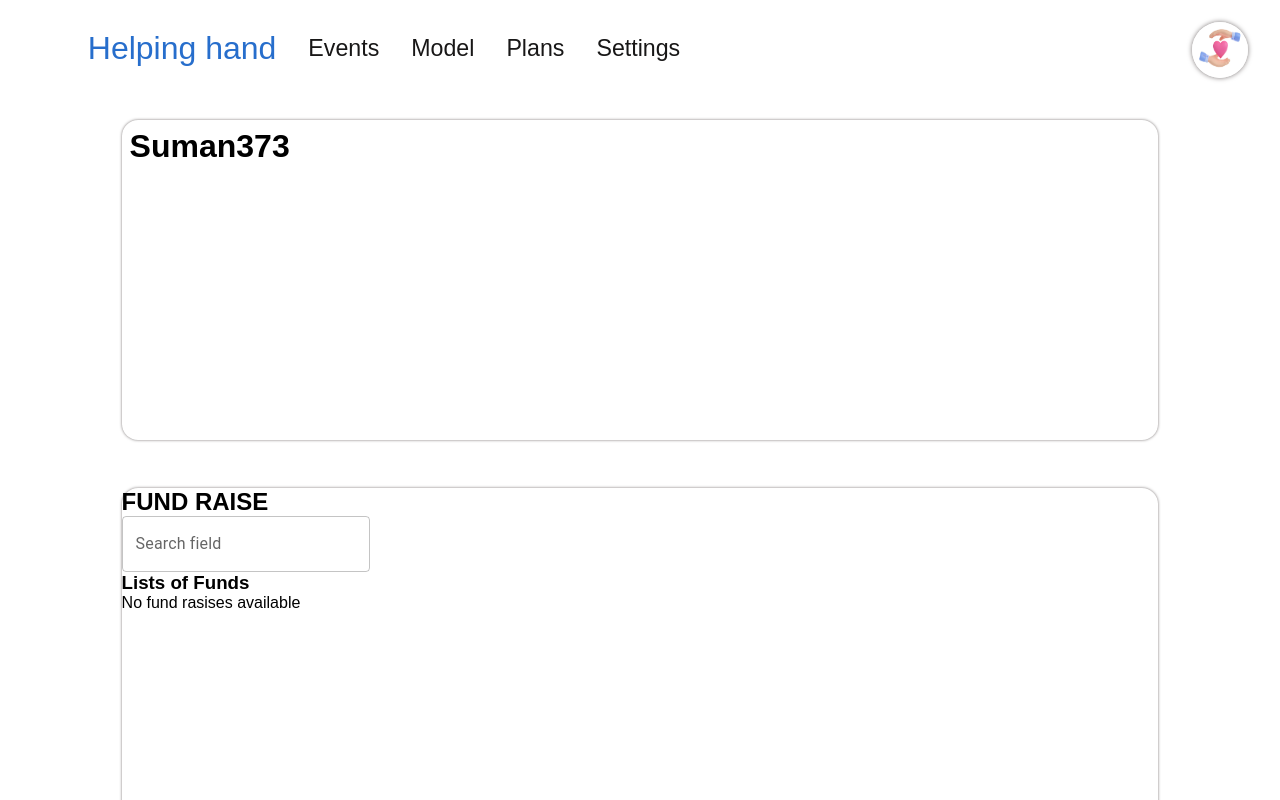
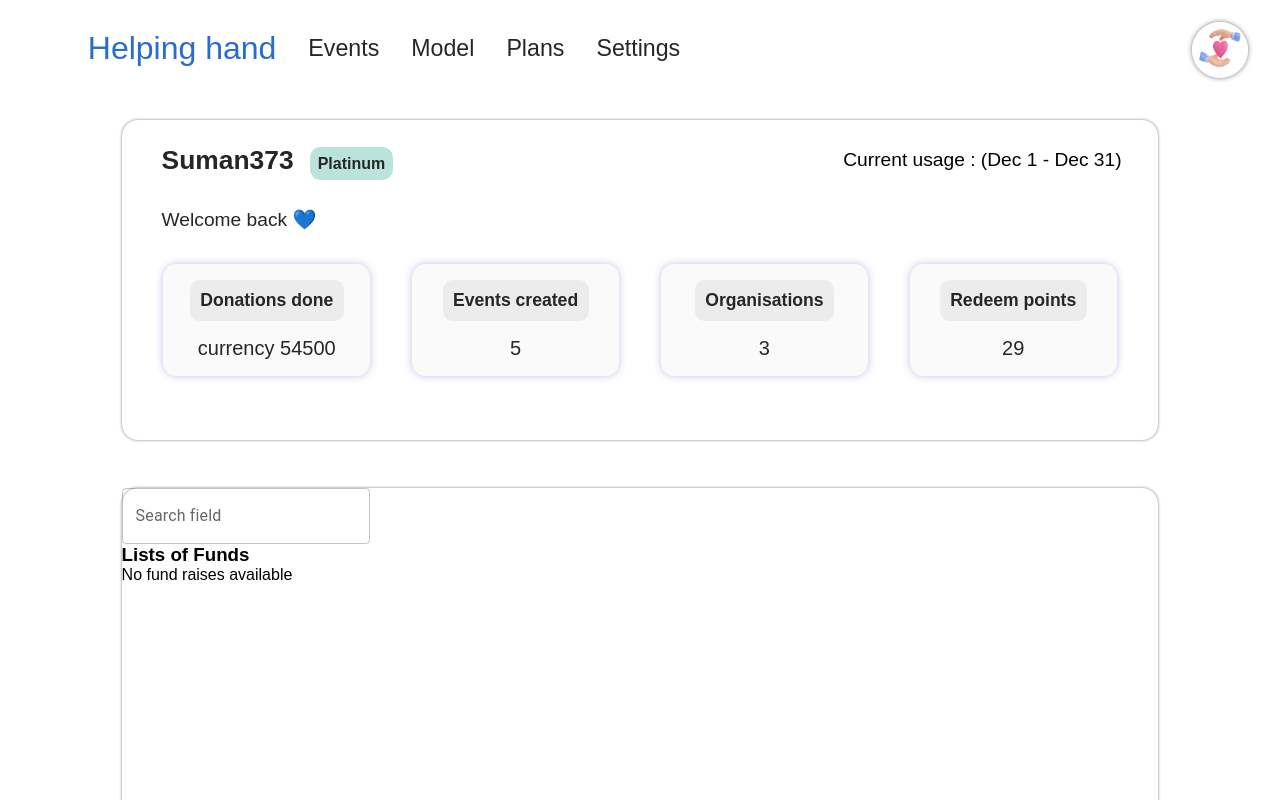
Before and after one commit to Suman373/blossom, a React (Create React App) app in the folder client/: page /userhome in a window 1280 px wide. Shown: the top 800 px of the page. Built offline with nearby package versions, Linux system fonts and the light colour scheme.

Commit message:
fix:details & design of user synopsis
added the static data and details about the user

```diff
--- a/client/src/components/FundRaise-user/FundRaise.jsx
+++ b/client/src/components/FundRaise-user/FundRaise.jsx
@@ -12,20 +12,19 @@ const FundRaise = () => {
   return (
     <section className="fund-raise-container">
       <header>
-        <h1>FUND RAISE</h1>
           <TextField
             id="outlined-search"
-            color="secondary"
+            className="search-field"
             value={fundRaiseSearch}
             onChange={(e) => setFundRaiseSearch(e.target.value)}
+            type="search"
             label="Search field"
-            type="search"
           />
       </header>
 
       <section className="fund-list-container">
         <h1>Lists of Funds</h1>
-        <ul>
+        <ul className='fund-list'>
           {
             funds?.length>0?
               funds.map((fund,index)=>(
@@ -39,7 +38,7 @@ const FundRaise = () => {
               ))
               :
               <>
-                <p>No fund rasises available</p>
+                <p className='no-fund-raise-message'>No fund raises available</p>
               </>
           }
         </ul>
--- a/client/src/components/Synopsis-user/UserSynopsis.jsx
+++ b/client/src/components/Synopsis-user/UserSynopsis.jsx
@@ -6,12 +6,47 @@ const UserSynopsis = () => {
     // states for user details from api
     const [username, setUsername] = useState("");
 
+    const userLevel = "Platinum";
 
     return (
             <div className="synopsis" id="events">
                     <header>
-                        <h1>Suman373</h1>
+                        <h1>Suman373
+                             <span className={
+                                userLevel==="Bronze" ? 'bronze' :
+                                userLevel==="Gold" ? 'gold':
+                                userLevel==="Platinum" ? 'platinum':
+                                ''
+                             }>
+                                {userLevel}
+                             </span>
+                        </h1>
+                        <div className="usage-period">
+                            <p>Current usage : (Dec 1 - Dec 31)</p>
+                        </div>
                     </header>
+                    <div className='welcome'>
+                        <p>Welcome back 💙</p>
+                    </div>
+                    <section className='user-data-container'>
+                            <div className="data-box">
+                                <h1>Donations done</h1>
+                                <p>currency 54500 </p>
+
+                            </div>
+                            <div className="data-box">
+                                <h1>Events created</h1>
+                                <p>5</p>
+                            </div>
+                            <div className="data-box">
+                                <h1>Organisations</h1>
+                                <p>3</p>
+                            </div>
+                            <div className="data-box">
+                                <h1>Redeem points</h1>
+                                <p>29</p>
+                            </div>
+                    </section>
             </div>
     )
 }
--- a/client/src/components/Synopsis-user/UserSynopsis.scss
+++ b/client/src/components/Synopsis-user/UserSynopsis.scss
@@ -6,10 +6,97 @@
         margin:1rem auto;
         box-shadow: 0 0 3px variables.$shadow;
         border-radius: 1rem;
+        // background: variables.$body-bg;
 
         header{
             height:4rem;
             margin:0.5rem auto;
             width:calc(100% - 1rem);
+            display:flex;
+            justify-content: space-between;
+            align-items: center;
+            // background: variables.$body-bg;
+
+            h1{
+                margin:1rem 2rem;
+                font-size: 1.65rem;
+                color:variables.$sooth-black;
+
+                // user level
+                span{
+                    color:variables.$sooth-black;
+                    margin: 0 1rem;
+                    padding:0.5rem;
+                    font-size: 1rem;
+                    border-radius: 0.65rem;
+                }
+                .bronze{
+                    background: variables.$bronze;
+                    color:#ffffff;
+                }
+
+                .gold{
+                    background: variables.$gold;
+                    color:variables.$sooth-black;
+                }
+
+                .platinum{
+                    background:variables.$platinum;
+                    color:variables.$sooth-black;
+                }
+            }
+
+            .usage-period{
+                width:fit-content;
+                margin:1rem;
+
+                p{
+                    font-size: 1.2rem;
+                    padding:0.8rem;
+                }
+            }
         }
+
+        .welcome{
+            height:3rem;
+            width:100%;
+            padding:0.5rem;
+            p{
+                font-size: 1.2rem;
+                margin:0 2rem;
+                color:variables.$sooth-black;
+            }
+        }
+
+        .user-data-container{
+            height:7rem;
+            width:100%;
+            margin:1rem auto;
+            display: flex;
+            justify-content: space-evenly;
+
+            .data-box{
+                height:100%;
+                width:20%;
+                display: grid;
+                place-content: center;
+                gap:1rem;
+                background: variables.$body-bg;
+                color:variables.$sooth-black;
+                box-shadow: 0 0 8px variables.$fallback;
+                border-radius: 0.85rem;
+
+                h1{
+                    font-size: 1.1rem;
+                    background:variables.$light-grey;
+                    padding:0.65rem;
+                    border-radius: 0.6rem;
+                }
+                p{
+                    font-size:1.25rem;
+                    text-align: center;
+                }
+            }
+        }
+
 }
--- a/client/src/utils/_variables.scss
+++ b/client/src/utils/_variables.scss
@@ -7,9 +7,12 @@ $dark-grey:#575252;
 $light-grey:#ececec;
 $blue-accent:#0b0b9b;
 $blue-light:#276ecc;
+$bronze:#CD7F32;
+$gold:#ffc400;
+$platinum:#bae4db;
 $positive:#0d7c0d;
 $warning:#e0bc1a;
 $danger:#ce1e1e;
 $pink:#ff9faf;
-$sooth-black:#181717;
+$sooth-black:#272525;
 $shadow:#797373;
```
